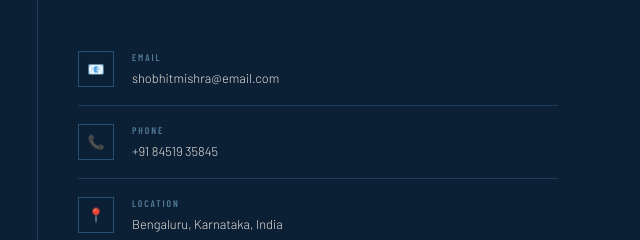
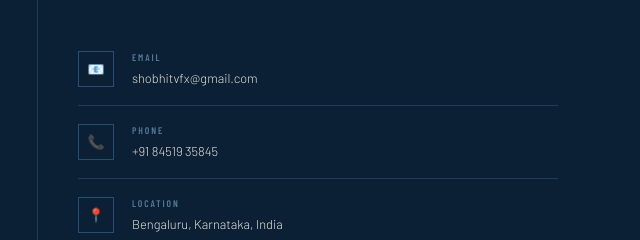
Before and after one commit to ShobhittMishra/shobhit-mishra-portfolio, a plain HTML site: page index.html in a window 1280 px wide. Shown: the part 3488-3728 px from the top of the page, 602-1242 px from the left. Drawn offline with nearby package versions, Linux system fonts and the light colour scheme.

Commit message:
Update index.html

```diff
--- a/index.html
+++ b/index.html
@@ -937,12 +937,12 @@ footer{
           With 13 years governing AI, SaaS, EdTech, and VFX programmes — I bring a rare combination of <strong>enterprise delivery depth, technical fluency, and creative domain expertise</strong> that most Senior PMs simply don't have.<br><br>
           Currently based in <strong>Bengaluru, Karnataka</strong>, and actively targeting Senior Project Manager or Delivery Manager roles in AI-driven, SaaS, or EdTech organizations globally.
         </p>
-        <a href="mailto:shobhitmishra@email.com" class="btn btn-gold">📧 &nbsp;Send an Email</a>
+        <a href="mailto:shobhitvfx@gmail.com" class="btn btn-gold">📧 &nbsp;Send an Email</a>
       </div>
       <div class="contact-right reveal">
         <div class="contact-item">
           <div class="contact-icon">📧</div>
-          <div><div class="contact-lbl">Email</div><a href="mailto:shobhitmishra@email.com" class="contact-val">shobhitmishra@email.com</a></div>
+          <div><div class="contact-lbl">Email</div><a href="mailto:shobhitvfx@gmail.com" class="contact-val">shobhitvfx@gmail.com</a></div>
         </div>
         <div class="contact-item">
           <div class="contact-icon">📞</div>
```
